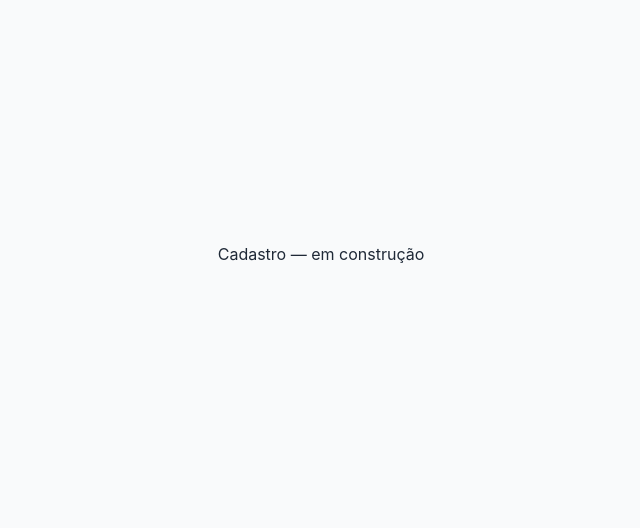
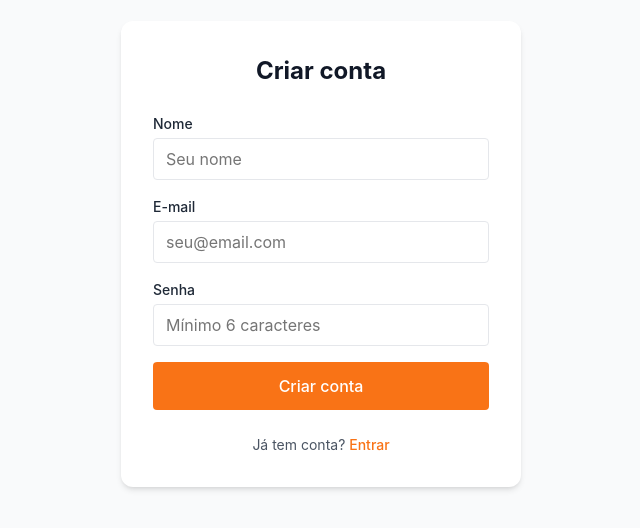
Before and after one commit to emanuelcsm/petradar, a Vue app in the folder frontend/: page /register in a window 1280 px wide. Shown: the part 146-674 px from the top of the page, without its empty margins (319-959 px from the left). Built offline with nearby package versions, Linux system fonts and the light colour scheme; no server answers.

Commit message:
Auth - Telas Adicionado error handling ao auth.store e Implementados AuthFormWrapper, LoginView, RegisterView

```diff
--- a/frontend/src/components/AppButton.vue
+++ b/frontend/src/components/AppButton.vue
@@ -1,6 +1,7 @@
 <script setup lang="ts">
 interface Props {
   variant?: 'primary' | 'secondary' | 'ghost' | 'danger'
+  type?: 'button' | 'submit' | 'reset'
   disabled?: boolean
 }
 
@@ -8,13 +9,70 @@ defineProps<Props>()
 </script>
 
 <template>
-  <button :disabled="disabled">
+  <button
+    :type="type ?? 'button'"
+    :disabled="disabled"
+    :class="['btn', `btn--${variant ?? 'primary'}`]"
+  >
     <slot />
   </button>
 </template>
 
 <style scoped>
-button {
+.btn {
+  display: inline-flex;
+  align-items: center;
+  justify-content: center;
+  width: 100%;
+  padding: var(--space-3) var(--space-4);
+  border: none;
+  border-radius: var(--radius-sm);
+  font-size: var(--font-size-base);
+  font-family: var(--font-family-base);
+  font-weight: var(--font-weight-medium);
   cursor: pointer;
+  transition: background-color var(--transition-fast);
+}
+
+.btn:disabled {
+  opacity: 0.6;
+  cursor: not-allowed;
+}
+
+.btn--primary {
+  background-color: var(--color-primary-500);
+  color: var(--color-surface);
+}
+
+.btn--primary:hover:not(:disabled) {
+  background-color: var(--color-primary-600);
+}
+
+.btn--secondary {
+  background-color: var(--color-neutral-100);
+  color: var(--color-neutral-800);
+  border: 1px solid var(--color-neutral-200);
+}
+
+.btn--secondary:hover:not(:disabled) {
+  background-color: var(--color-neutral-200);
+}
+
+.btn--ghost {
+  background-color: transparent;
+  color: var(--color-neutral-600);
+}
+
+.btn--ghost:hover:not(:disabled) {
+  background-color: var(--color-neutral-100);
+}
+
+.btn--danger {
+  background-color: var(--color-error);
+  color: var(--color-surface);
+}
+
+.btn--danger:hover:not(:disabled) {
+  background-color: #b91c1c;
 }
 </style>
--- a/frontend/src/modules/auth/components/AuthFormWrapper.vue
+++ b/frontend/src/modules/auth/components/AuthFormWrapper.vue
@@ -1,16 +1,56 @@
 <script setup lang="ts">
+interface Props {
+  title: string
+}
+
+defineProps<Props>()
 </script>
 
 <template>
-  <div class="form-wrapper">
-    <slot />
+  <div class="auth-page">
+    <div class="auth-card">
+      <h1 class="auth-title">{{ title }}</h1>
+      <slot />
+      <div v-if="$slots.footer" class="auth-footer">
+        <slot name="footer" />
+      </div>
+    </div>
   </div>
 </template>
 
 <style scoped>
-.form-wrapper {
+.auth-page {
+  display: flex;
+  align-items: center;
+  justify-content: center;
+  min-height: 100vh;
+  background-color: var(--color-background);
+  padding: var(--space-4);
+}
+
+.auth-card {
+  width: 100%;
   max-width: 400px;
-  margin: 0 auto;
-  padding: var(--space-6);
+  background-color: var(--color-surface);
+  border-radius: var(--radius-lg);
+  box-shadow: var(--shadow-md);
+  padding: var(--space-8);
+  display: flex;
+  flex-direction: column;
+  gap: var(--space-6);
+}
+
+.auth-title {
+  font-size: var(--font-size-2xl);
+  font-weight: var(--font-weight-bold);
+  color: var(--color-neutral-900);
+  text-align: center;
+  margin: 0;
+}
+
+.auth-footer {
+  text-align: center;
+  font-size: var(--font-size-sm);
+  color: var(--color-neutral-600);
 }
 </style>
--- a/frontend/src/modules/auth/stores/auth.store.ts
+++ b/frontend/src/modules/auth/stores/auth.store.ts
@@ -29,6 +29,15 @@ function parseUserFromToken(token: string): UserMeDto | null {
   return { id, name: name ?? '', email }
 }
 
+function mapAuthError(err: unknown, action: 'login' | 'register'): string {
+  const status = (err as { response?: { status?: number } })?.response?.status
+  if (action === 'login' && status === 401) return 'E-mail ou senha incorretos.'
+  if (action === 'register' && status === 409) return 'Este e-mail já está cadastrado.'
+  if (status === 400 || status === 422) return 'Dados inválidos. Verifique os campos.'
+  if (!status) return 'Não foi possível conectar. Verifique sua conexão.'
+  return 'Erro inesperado. Tente novamente.'
+}
+
 export const useAuthStore = defineStore('auth', () => {
   const storedToken = localStorage.getItem(TOKEN_KEY)
   const initialToken = storedToken && !isTokenExpired(storedToken) ? storedToken : null
@@ -39,6 +48,7 @@ export const useAuthStore = defineStore('auth', () => {
 
   const token = ref<string | null>(initialToken)
   const user = ref<UserMeDto | null>(initialToken ? parseUserFromToken(initialToken) : null)
+  const error = ref<string | null>(null)
 
   const isAuthenticated = computed(() => token.value !== null)
 
@@ -49,13 +59,23 @@ export const useAuthStore = defineStore('auth', () => {
   }
 
   async function login(email: string, password: string): Promise<void> {
-    const response = await authService.login(email, password)
-    persistAuth(response.data)
+    error.value = null
+    try {
+      const response = await authService.login(email, password)
+      persistAuth(response.data)
+    } catch (e: unknown) {
+      error.value = mapAuthError(e, 'login')
+    }
   }
 
   async function register(name: string, email: string, password: string): Promise<void> {
-    const response = await authService.register(name, email, password)
-    persistAuth(response.data)
+    error.value = null
+    try {
+      const response = await authService.register(name, email, password)
+      persistAuth(response.data)
+    } catch (e: unknown) {
+      error.value = mapAuthError(e, 'register')
+    }
   }
 
   function logout(): void {
@@ -64,5 +84,5 @@ export const useAuthStore = defineStore('auth', () => {
     localStorage.removeItem(TOKEN_KEY)
   }
 
-  return { token, user, isAuthenticated, login, register, logout }
+  return { token, user, error, isAuthenticated, login, register, logout }
 })
--- a/frontend/src/modules/auth/views/LoginView.vue
+++ b/frontend/src/modules/auth/views/LoginView.vue
@@ -1,17 +1,108 @@
 <script setup lang="ts">
+import { ref } from 'vue'
+import { useRouter, useRoute } from 'vue-router'
+import { useAuthStore } from '../stores/auth.store'
+import AuthFormWrapper from '../components/AuthFormWrapper.vue'
+import AppInput from '@/components/AppInput.vue'
+import AppButton from '@/components/AppButton.vue'
+
+const router = useRouter()
+const route = useRoute()
+const authStore = useAuthStore()
+
+const email = ref('')
+const password = ref('')
+const errors = ref<Record<string, string>>({})
+const isSubmitting = ref(false)
+
+function validate(): boolean {
+  errors.value = {}
+  if (!email.value) {
+    errors.value.email = 'E-mail obrigatório.'
+  } else if (!/^[^\s@]+@[^\s@]+\.[^\s@]+$/.test(email.value)) {
+    errors.value.email = 'E-mail inválido.'
+  }
+  if (!password.value) {
+    errors.value.password = 'Senha obrigatória.'
+  }
+  return Object.keys(errors.value).length === 0
+}
+
+async function submit(): Promise<void> {
+  if (!validate()) return
+  isSubmitting.value = true
+  await authStore.login(email.value, password.value)
+  isSubmitting.value = false
+  if (authStore.isAuthenticated) {
+    const redirect = route.query.redirect as string | undefined
+    router.push(redirect ?? { name: 'feed' })
+  }
+}
 </script>
 
 <template>
-  <div class="login-view">
-    <p>Login — em construção</p>
-  </div>
+  <AuthFormWrapper title="Entrar">
+    <form class="auth-form" @submit.prevent="submit">
+      <div class="form-fields">
+        <AppInput
+          id="email"
+          v-model="email"
+          label="E-mail"
+          type="email"
+          placeholder="seu@email.com"
+          :error="errors.email"
+          :disabled="isSubmitting"
+        />
+        <AppInput
+          id="password"
+          v-model="password"
+          label="Senha"
+          type="password"
+          placeholder="Sua senha"
+          :error="errors.password"
+          :disabled="isSubmitting"
+        />
+      </div>
+      <p v-if="authStore.error" class="form-api-error">{{ authStore.error }}</p>
+      <AppButton type="submit" variant="primary" :disabled="isSubmitting">
+        {{ isSubmitting ? 'Entrando...' : 'Entrar' }}
+      </AppButton>
+    </form>
+    <template #footer>
+      Não tem conta?
+      <RouterLink :to="{ name: 'register' }" class="auth-link">Cadastre-se</RouterLink>
+    </template>
+  </AuthFormWrapper>
 </template>
 
 <style scoped>
-.login-view {
+.auth-form {
   display: flex;
-  align-items: center;
-  justify-content: center;
-  min-height: 100vh;
+  flex-direction: column;
+  gap: var(--space-4);
+}
+
+.form-fields {
+  display: flex;
+  flex-direction: column;
+  gap: var(--space-4);
+}
+
+.form-api-error {
+  font-size: var(--font-size-sm);
+  color: var(--color-error);
+  text-align: center;
+  margin: 0;
+}
+
+.auth-link {
+  color: var(--color-primary-500);
+  font-weight: var(--font-weight-medium);
+  text-decoration: none;
+}
+
+.auth-link:hover {
+  color: var(--color-primary-600);
+  text-decoration: underline;
 }
 </style>
--- a/frontend/src/modules/auth/views/RegisterView.vue
+++ b/frontend/src/modules/auth/views/RegisterView.vue
@@ -1,17 +1,119 @@
 <script setup lang="ts">
+import { ref } from 'vue'
+import { useRouter } from 'vue-router'
+import { useAuthStore } from '../stores/auth.store'
+import AuthFormWrapper from '../components/AuthFormWrapper.vue'
+import AppInput from '@/components/AppInput.vue'
+import AppButton from '@/components/AppButton.vue'
+
+const router = useRouter()
+const authStore = useAuthStore()
+
+const name = ref('')
+const email = ref('')
+const password = ref('')
+const errors = ref<Record<string, string>>({})
+const isSubmitting = ref(false)
+
+function validate(): boolean {
+  errors.value = {}
+  if (!name.value || name.value.trim().length < 2) {
+    errors.value.name = 'Nome deve ter pelo menos 2 caracteres.'
+  }
+  if (!email.value) {
+    errors.value.email = 'E-mail obrigatório.'
+  } else if (!/^[^\s@]+@[^\s@]+\.[^\s@]+$/.test(email.value)) {
+    errors.value.email = 'E-mail inválido.'
+  }
+  if (!password.value || password.value.length < 6) {
+    errors.value.password = 'Senha deve ter pelo menos 6 caracteres.'
+  }
+  return Object.keys(errors.value).length === 0
+}
+
+async function submit(): Promise<void> {
+  if (!validate()) return
+  isSubmitting.value = true
+  await authStore.register(name.value.trim(), email.value, password.value)
+  isSubmitting.value = false
+  if (authStore.isAuthenticated) {
+    router.push({ name: 'feed' })
+  }
+}
 </script>
 
 <template>
-  <div class="register-view">
-    <p>Cadastro — em construção</p>
-  </div>
+  <AuthFormWrapper title="Criar conta">
+    <form class="auth-form" @submit.prevent="submit">
+      <div class="form-fields">
+        <AppInput
+          id="name"
+          v-model="name"
+          label="Nome"
+          type="text"
+          placeholder="Seu nome"
+          :error="errors.name"
+          :disabled="isSubmitting"
+        />
+        <AppInput
+          id="email"
+          v-model="email"
+          label="E-mail"
+          type="email"
+          placeholder="seu@email.com"
+          :error="errors.email"
+          :disabled="isSubmitting"
+        />
+        <AppInput
+          id="password"
+          v-model="password"
+          label="Senha"
+          type="password"
+          placeholder="Mínimo 6 caracteres"
+          :error="errors.password"
+          :disabled="isSubmitting"
+        />
+      </div>
+      <p v-if="authStore.error" class="form-api-error">{{ authStore.error }}</p>
+      <AppButton type="submit" variant="primary" :disabled="isSubmitting">
+        {{ isSubmitting ? 'Criando conta...' : 'Criar conta' }}
+      </AppButton>
+    </form>
+    <template #footer>
+      Já tem conta?
+      <RouterLink :to="{ name: 'login' }" class="auth-link">Entrar</RouterLink>
+    </template>
+  </AuthFormWrapper>
 </template>
 
 <style scoped>
-.register-view {
+.auth-form {
   display: flex;
-  align-items: center;
-  justify-content: center;
-  min-height: 100vh;
+  flex-direction: column;
+  gap: var(--space-4);
+}
+
+.form-fields {
+  display: flex;
+  flex-direction: column;
+  gap: var(--space-4);
+}
+
+.form-api-error {
+  font-size: var(--font-size-sm);
+  color: var(--color-error);
+  text-align: center;
+  margin: 0;
+}
+
+.auth-link {
+  color: var(--color-primary-500);
+  font-weight: var(--font-weight-medium);
+  text-decoration: none;
+}
+
+.auth-link:hover {
+  color: var(--color-primary-600);
+  text-decoration: underline;
 }
 </style>
```
